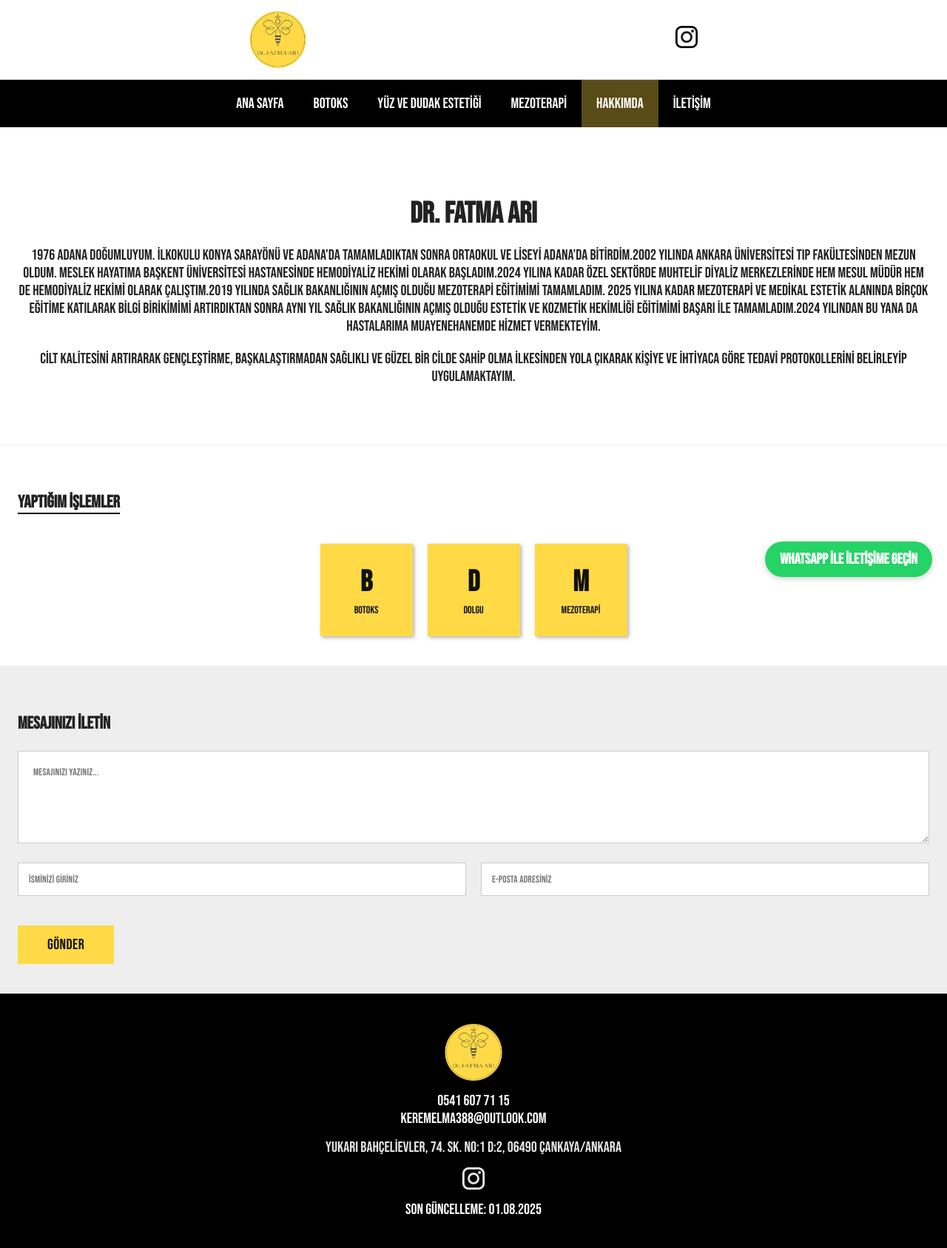
After one commit to kelma01/clinique, a Django app: page /hakkimda/ in a window 1280 px wide. The commit adds this page. Shown: the whole page at 74% size. Run offline with Django 5.2, Linux system fonts and the light colour scheme.

Commit message:
hakkımda sayfası eklendi

```diff
--- a/clinique/clinique/urls.py
+++ b/clinique/clinique/urls.py
@@ -17,7 +17,7 @@ Including another URLconf
 from django.contrib import admin
 from django.urls import path
 from django.views.generic import TemplateView
-from .views import send_message
+from .views import send_message, hakkimda
 
 urlpatterns = [
     # path('admin/', admin.site.urls),
@@ -27,4 +27,5 @@ urlpatterns = [
     path('mezoterapi/', TemplateView.as_view(template_name='pages/mezoterapi.html'), name='mezoterapi'),
     path('iletisim/', TemplateView.as_view(template_name='pages/iletisim.html'), name='iletisim'),
     path('contact/submit/', send_message, name='send-message'),
+    path('hakkimda/', hakkimda, name='hakkimda'),
 ]
--- a/clinique/clinique/views.py
+++ b/clinique/clinique/views.py
@@ -3,7 +3,7 @@ from django.contrib import messages
 from django.core.mail import EmailMessage, BadHeaderError, send_mail
 from django.core.validators import validate_email
 from django.core.exceptions import ValidationError
-from django.shortcuts import redirect
+from django.shortcuts import redirect, render
 from django.utils.html import strip_tags
 import logging
 from datetime import datetime
@@ -54,3 +54,7 @@ def send_message(request):
         messages.error(request, 'Mesaj gönderilemedi. Lütfen daha sonra tekrar deneyin.')
 
     return redirect(source)
+
+
+def hakkimda(request):
+    return render(request, 'pages/hakkimda.html')
--- a/clinique/templates/base.html
+++ b/clinique/templates/base.html
@@ -58,6 +58,7 @@
         </ul>
       </li>
 
+      <li><a href="{% url 'hakkimda' %}" {% if request.resolver_match.url_name == 'hakkimda' %}class="active" aria-current="page"{% endif %}>HAKKIMDA</a></li>
       <li><a href="{% url 'iletisim' %}" {% if request.resolver_match.url_name == 'iletisim' %}class="active" aria-current="page"{% endif %}>İLETİŞİM</a></li>
     </ul>
   </nav>
--- /dev/null
+++ b/clinique/templates/pages/hakkimda.html
@@ -0,0 +1,33 @@
+{% extends "base.html" %}
+{% block title %}Ana Sayfa - Dr. Fatma Arı{% endblock %}
+{% block content %}
+<section class="intro">
+  <h2>Dr. Fatma Arı</h2>
+  <p>1976 Adana doğumluyum. İlkokulu Konya Sarayönü ve Adana’da tamamladıktan sonra Ortaokul ve Liseyi Adana’da bitirdim.2002 yılında Ankara Üniversitesi Tıp Fakültesinden mezun oldum. Meslek hayatıma Başkent Üniversitesi Hastanesinde Hemodiyaliz Hekimi olarak başladım.2024 yılına kadar özel sektörde muhtelif Diyaliz Merkezlerinde hem Mesul Müdür hem de Hemodiyaliz Hekimi olarak çalıştım.2019 yılında Sağlık Bakanlığının açmış olduğu Mezoterapi eğitimimi tamamladım. 2025 yılına kadar Mezoterapi ve Medikal Estetik alanında birçok eğitime katılarak bilgi birikimimi artırdıktan sonra aynı yıl Sağlık Bakanlığının açmış olduğu Estetik ve Kozmetik Hekimliği eğitimimi başarı ile tamamladım.2024 yılından bu yana da hastalarıma muayenehanemde hizmet vermekteyim.</p>
+  <p>Cilt kalitesini artırarak gençleştirme, başkalaştırmadan sağlıklı ve güzel bir cilde sahip olma ilkesinden yola çıkarak kişiye ve ihtiyaca göre tedavi protokollerini belirleyip uygulamaktayım.</p>
+</section>
+
+<section class="section services">
+  <h3>YAPTIĞIM İŞLEMLER</h3>
+  <div class="options">
+    <a class="box red" href="{% url 'botoks' %}">B<br><span>Botoks</span></a>
+    <a class="box dark" href="{% url 'dolgu' %}">D<br><span>Dolgu</span></a>
+    <a class="box accent" href="{% url 'mezoterapi' %}">M<br><span>Mezoterapi</span></a>
+  </div>
+</section>
+
+<section class="contact">
+  <h3>MESAJINIZI İLETİN</h3>
+  <form method="post" action="{% url 'send-message' %}" novalidate>
+    {% csrf_token %}
+    <textarea name="message" placeholder="Mesajınızı yazınız..." required></textarea>
+    <div class="input-row">
+      <input type="text" name="name" placeholder="İsminizi giriniz">
+      <input type="email" name="email" placeholder="E-posta adresiniz">
+    </div>
+    <input type="hidden" name="next" value="{{ request.path }}">
+    <input type="text" name="website" tabindex="-1" autocomplete="off" style="position:absolute;left:-10000px;opacity:0;height:0;width:0;">
+    <button type="submit" class="submit">GÖNDER</button>
+  </form>
+</section>
+{% endblock %}
```
